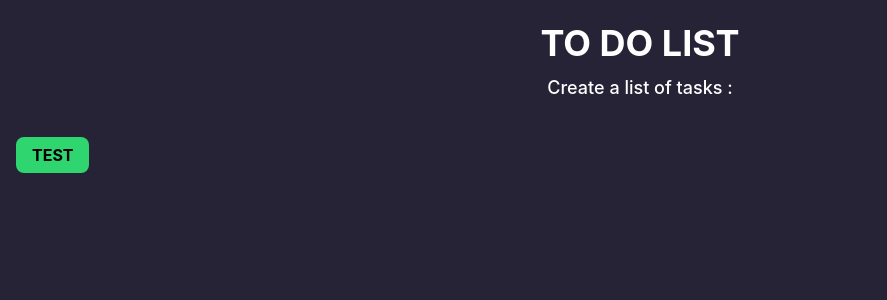
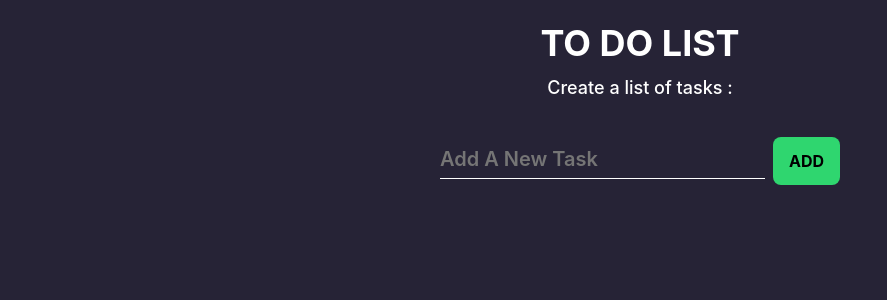
Before and after one commit to Alikooshesh/simpleTodo-next-ts-tailwind, a Next.js app: page / in a window 1280 px wide. Shown: the top 300 px of the page, without its empty margins (0-887 px from the left). Built offline with nearby package versions, Linux system fonts and the light colour scheme.

Commit message:
feat(Home): final commit

```diff
--- a/components/todoCard/index.tsx
+++ b/components/todoCard/index.tsx
@@ -1,24 +1,28 @@
 import {Itodo} from "../../interface/interfaces";
 import classNames from "classnames";
 import Button from "../button";
+import {useEffect, useState} from "react";
 
 interface props extends Itodo{
-
+    deleteFunc : Function,
 }
 
-const TodoCard = ({id,text}:props)=>{
+const TodoCard = ({id,text,doneFunc,deleteFunc}:props)=>{
+
+    const [isDone , setIsDone] = useState(false)
 
     const todoCardClasses= classNames(
         'w-full p-[16px] bg-[#342F4E] rounded-[8px] text-white font-medium',
-        'flex items-center justify-between'
+        'flex items-center justify-between',
+        isDone && 'opacity-40'
     )
 
     return(
         <div className={todoCardClasses}>
-            <p>{text}</p>
+            <p className={isDone ? 'line-through' : ''}>{text}</p>
             <div className={'flex items-center gap-[16px]'}>
-                <Button>Done</Button>
-                <Button color={'red'}>DELETE</Button>
+                <Button onClick={()=> setIsDone(!isDone)}>{isDone ? 'UNDONE' : 'Done'}</Button>
+                <Button color={'red'} onClick={()=> deleteFunc(id)}>DELETE</Button>
             </div>
         </div>
     )
--- a/interface/interfaces.tsx
+++ b/interface/interfaces.tsx
@@ -1,4 +1,4 @@
 export interface Itodo{
-    id : string,
-    text : string
+    id : number,
+    text : string,
 }
--- a/pages/index.tsx
+++ b/pages/index.tsx
@@ -2,8 +2,29 @@ import type { NextPage } from 'next'
 import Head from 'next/head'
 import Image from 'next/image'
 import Button from "../components/button";
+import Input from "../components/input";
+import {useState} from "react";
+import {Itodo} from "../interface/interfaces";
+import TodoCard from "../components/todoCard";
 
 const Home: NextPage = () => {
+
+    const [inputVal , setInputVal] = useState("")
+
+    const [todoList , setTodoList] = useState<Itodo[]>([])
+
+    const deleteFunction = (id:number)=>{
+        const todoListTemp = todoList.filter(item => item.id !== id)
+
+        setTodoList(todoListTemp)
+    }
+
+    const addButtonClickHandler = ()=>{
+        if (inputVal){
+            setTodoList([...todoList , {text : inputVal , id : Date.now()}])
+        }
+    }
+
   return (
     <div>
       <Head>
@@ -11,15 +32,26 @@ const Home: NextPage = () => {
         <meta name="description" content="Generated by create next app" />
         <link rel="icon" href="/favicon.ico" />
       </Head>
-
-      <main className='w-full p-[16px] flex flex-col gap-y-[36px]'>
+      <main className='w-full p-[16px] flex flex-col items-center gap-y-[36px]'>
         <div className='w-full flex flex-col justify-center items-center gap-y-[4px] text-white'>
           <p className='text-[36px] font-bold'>TO DO LIST</p>
           <p className='font-medium text-[18px]'>Create a list of tasks :</p>
         </div>
-
-          <div>
-              <Button>test</Button>
+          <div className={'w-full max-w-[400px] flex justify-center items-center gap-x-[8px]'}>
+              <Input placeholder={'Add a new task'} value={inputVal} onChange={(e)=>setInputVal(e.target.value)}/>
+              <Button size={'large'} onClick={addButtonClickHandler}>ADD</Button>
+          </div>
+          <div className={'w-full max-w-[600px] flex flex-col gap-y-[16px]'}>
+              {todoList.map(todo => {
+                  return(
+                      <TodoCard
+                          key={`todo-${todo.id}`}
+                          id={todo.id}
+                          text={todo.text}
+                          deleteFunc={deleteFunction}
+                      />
+                  )
+              })}
           </div>
       </main>
     </div>
```
